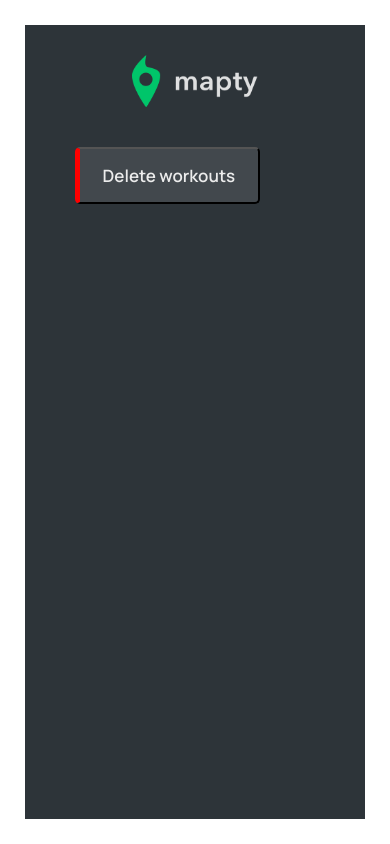
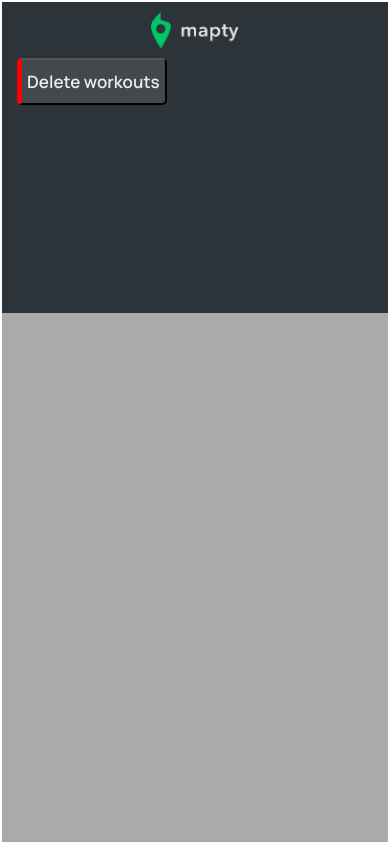
Before and after one commit to SimAndrew/mapty-app-js, a plain HTML site: page index.html in a window 390 px wide. Drawn offline with nearby package versions, Linux system fonts and the light colour scheme.

Commit message:
feat: add media query for mobile devices

```diff
--- a/style.css
+++ b/style.css
@@ -212,3 +212,34 @@ a:visited {
   font-size: 1.7rem;
   font-weight: 600;
 }
+
+@media only screen and (max-width: 1100px) {
+  body {
+    flex-direction: column;
+    padding: 0.2rem;
+  }
+
+  .workouts {
+    height: 29vh;
+  }
+
+  .workout {
+    padding: 1rem 0.5rem;
+    margin-bottom: 1rem;
+    gap: 0.5rem 0.2rem;
+  }
+
+  .sidebar {
+    flex-basis: 26rem;
+    padding: 1rem 1.5rem 1rem 1.5rem;
+  }
+
+  .logo {
+    height: 3.64rem;
+    margin-bottom: 1rem;
+  }
+
+  .btn-reset {
+    padding: 1rem 0.5rem;
+  }
+}
```
